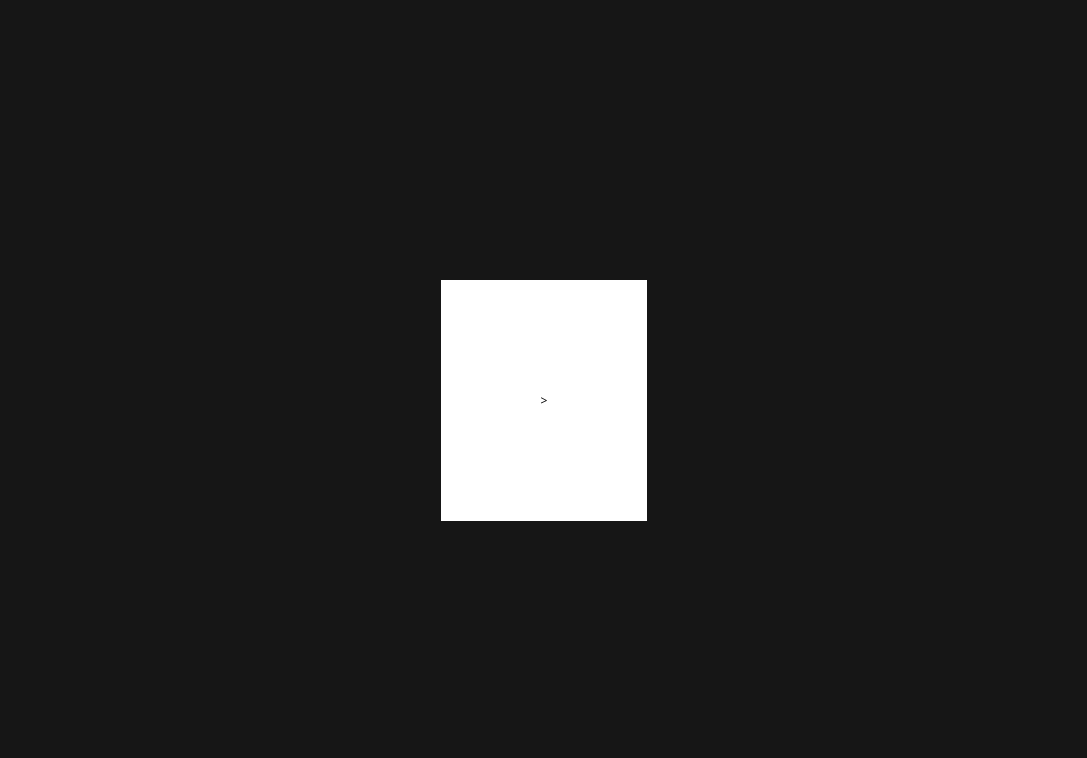
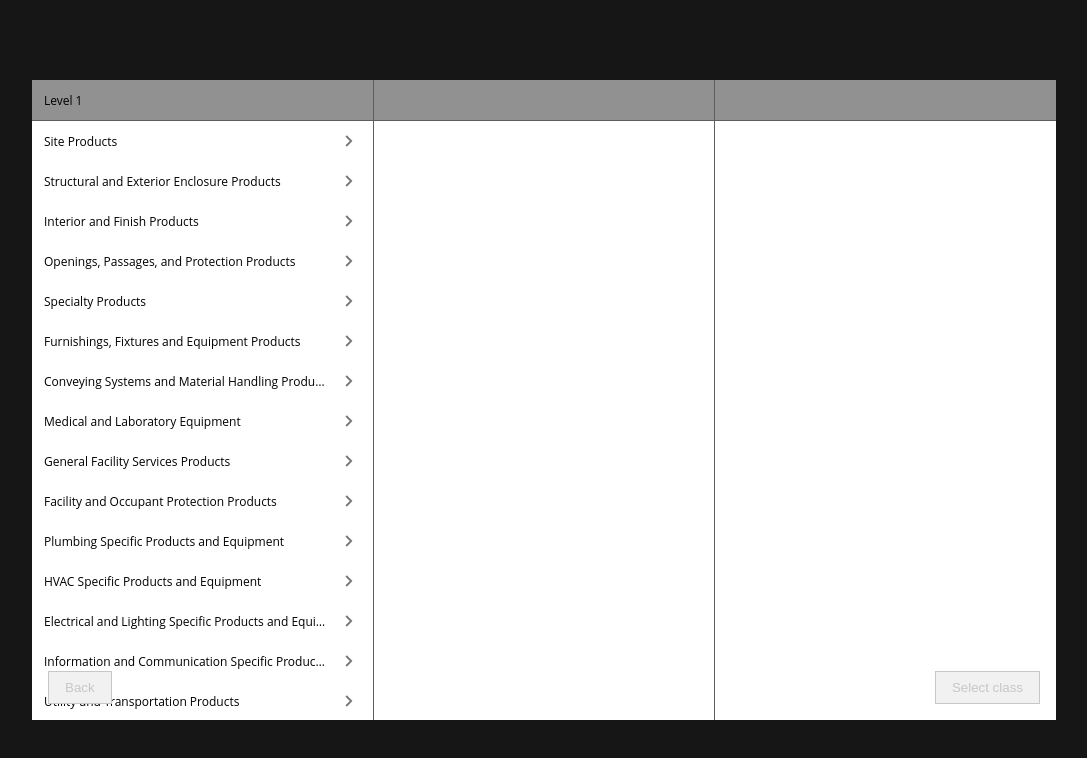
Before and after one commit to zmm2025/react-testing-app, a React (Create React App) app: page / in a window 1280 px wide. Shown: the top 758 px of the page, without its empty margins (96-1183 px from the left). Built offline with nearby package versions, Linux system fonts and the light colour scheme.

Commit message:
fix class path filtering, class path text delimiter logic, and initial staged class path

```diff
--- a/src/components/App/App.js
+++ b/src/components/App/App.js
@@ -4,7 +4,7 @@ import ConfirmationWindow from "../ConfirmationWindow/ConfirmationWindow";
 import "./App.css";
 
 export default function App() {
-    const initialStagedClassPath = ["Site Products"];
+    const initialStagedClassPath = [];
     const [stagedClassPath, setStagedClassPath] = useState(initialStagedClassPath);
 
     function confirmClassPath() {
--- a/src/components/ClassSelector/ClassSelector.js
+++ b/src/components/ClassSelector/ClassSelector.js
@@ -115,14 +115,14 @@ export default function ClassSelector({ stageClassPath }) {
     }
 
     function stageSelectedClass() {
-        let classPath = columnsData.map((columnData) => {
+        const unfilteredClassPath = columnsData.map((columnData) => {
             let selectedClass = null;
             if (columnData.selectedClassID !== null) {
                 selectedClass = columnData.classes.find(columnClass => columnClass.id === columnData.selectedClassID)
             }
             return selectedClass;
         });
-        classPath.filter(pathClass => pathClass !== null);
+        const classPath = unfilteredClassPath.filter(pathClass => pathClass !== null);
         stageClassPath(classPath);
     }
 
--- a/src/components/ConfirmationWindow/ConfirmationWindow.js
+++ b/src/components/ConfirmationWindow/ConfirmationWindow.js
@@ -25,7 +25,7 @@ function ClassPathText({ classPath }) {
     return (
         <div className={cssClassName}>
             {classPath.map((pathClass, index) => {
-                const isFirstClass = index !== 0;
+                const isFirstClass = index === 0;
                 return (
                     <Fragment key={index}>
                         {!isFirstClass && <p className={delimiterCSSClassName}> &gt; </p>} {/* "&gt;" == ">" */}
```
